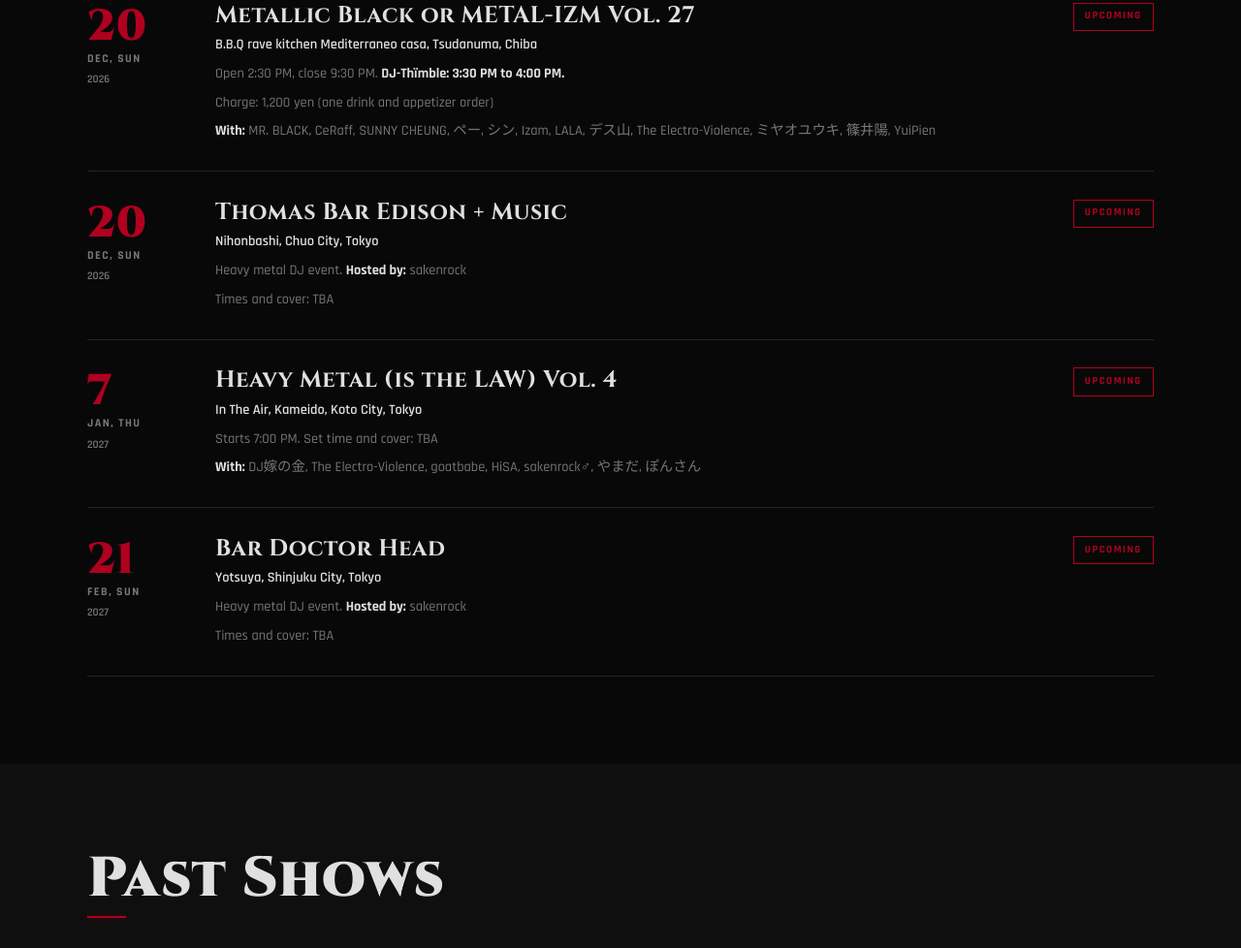
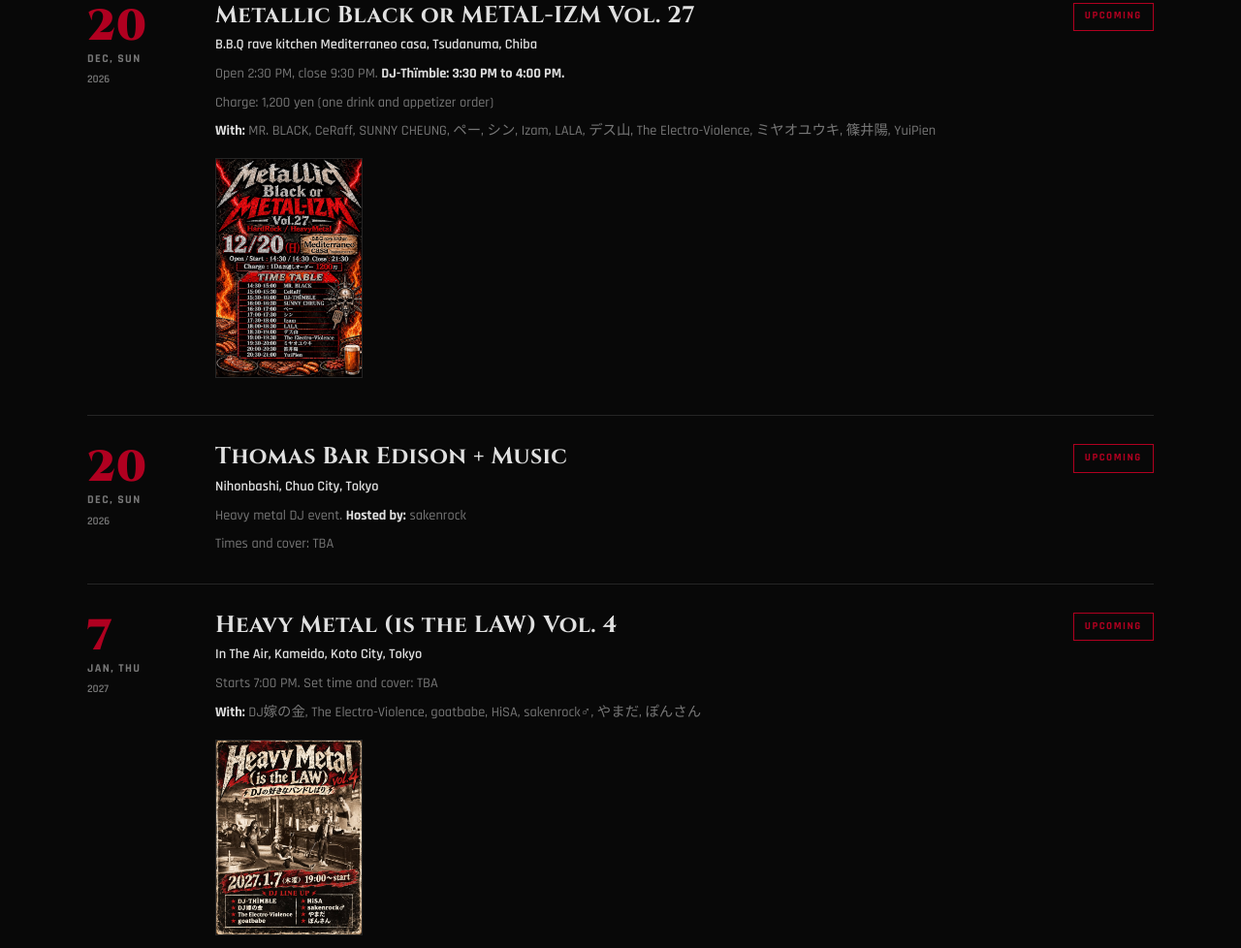
Before and after one commit to CharlesWhitham/dj-thimble, a plain HTML site: page index.html in a window 1280 px wide. Shown: the part 1200-2178 px from the top of the page at 97% size. Drawn offline with Linux system fonts and the light colour scheme.

Commit message:
Add files via upload

```diff
--- a/index.html
+++ b/index.html
@@ -5,7 +5,7 @@
   <meta name="viewport" content="width=device-width, initial-scale=1.0">
   <meta name="description" content="DJ-Thïmble: rock and metal DJ in Japan. Upcoming shows, past shows, and booking.">
   <title>DJ-Thïmble | Rock and Metal DJ in Japan</title>
-  <link rel="stylesheet" href="style.css?v=5">
+  <link rel="stylesheet" href="style.css?v=6">
   <script defer src="https://cloud.umami.is/script.js" data-website-id="f56986d2-67fe-4632-ba61-cb0809628ed9"></script>
 </head>
 <body>
@@ -77,6 +77,7 @@
             <p class="event-detail">Open 2:30 PM, close 9:30 PM. <strong>DJ-Thïmble: 3:30 PM to 4:00 PM.</strong></p>
             <p class="event-detail">Charge: 1,200 yen (one drink and appetizer order)</p>
             <p class="event-detail"><strong>With:</strong> MR. BLACK, CeRaff, SUNNY CHEUNG, ペー, シン, Izam, LALA, デス山, The Electro-Violence, ミヤオユウキ, 篠井陽, YuiPien</p>
+            <a href="images/MettalicTsudanuma.jpg" class="event-flyer" target="_blank" rel="noopener"><img src="images/MettalicTsudanuma.jpg" alt="Flyer for Metallic Black or METAL-IZM Vol. 27, December 20, 2026" loading="lazy"></a>
           </div>
           <span class="event-tag">Upcoming</span>
         </li>
@@ -107,6 +108,7 @@
             <span class="event-venue">In The Air, Kameido, Koto City, Tokyo</span>
             <p class="event-detail">Starts 7:00 PM. Set time and cover: TBA</p>
             <p class="event-detail"><strong>With:</strong> DJ嫁の金, The Electro-Violence, goatbabe, HiSA, sakenrock♂, やまだ, ぽんさん</p>
+            <a href="images/HMistheLAWIV.jpg" class="event-flyer" target="_blank" rel="noopener"><img src="images/HMistheLAWIV.jpg" alt="Flyer for Heavy Metal (is the LAW) Vol. 4, January 7, 2027" loading="lazy"></a>
           </div>
           <span class="event-tag">Upcoming</span>
         </li>
--- a/style.css
+++ b/style.css
@@ -364,6 +364,26 @@ ul {
   border-color: var(--border);
 }
 
+/* Flyer thumbnails: click opens the full flyer */
+.event-flyer {
+  display: inline-block;
+  margin-top: 1rem;
+  border: 1px solid var(--border);
+  transition: border-color 0.2s ease, box-shadow 0.2s ease;
+}
+
+.event-flyer:hover {
+  border-color: var(--accent);
+  box-shadow: 0 0 16px var(--accent-glow);
+}
+
+.event-flyer img {
+  display: block;
+  width: 150px;
+  max-width: 100%;
+  height: auto;
+}
+
 /* Past shows: compact rows */
 .events-list--past .event-row {
   padding: 1.1rem 0;
```
